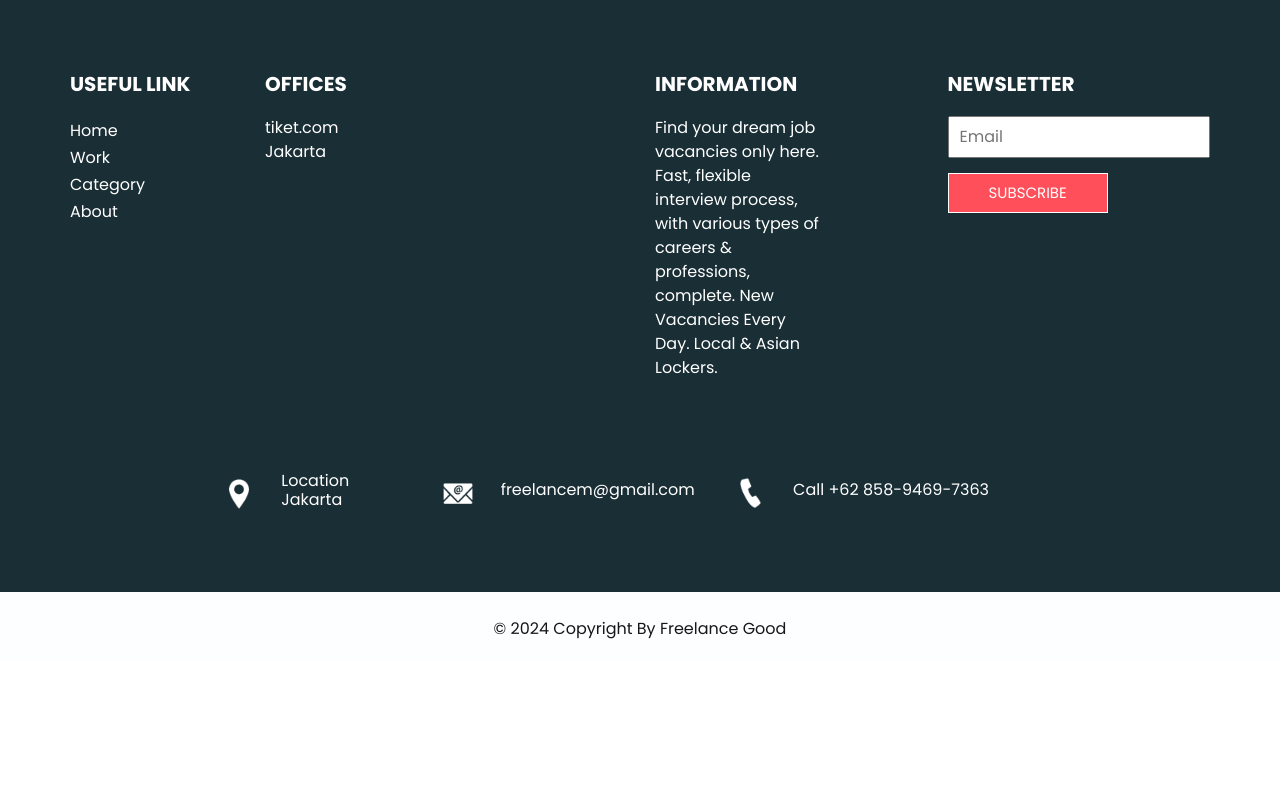
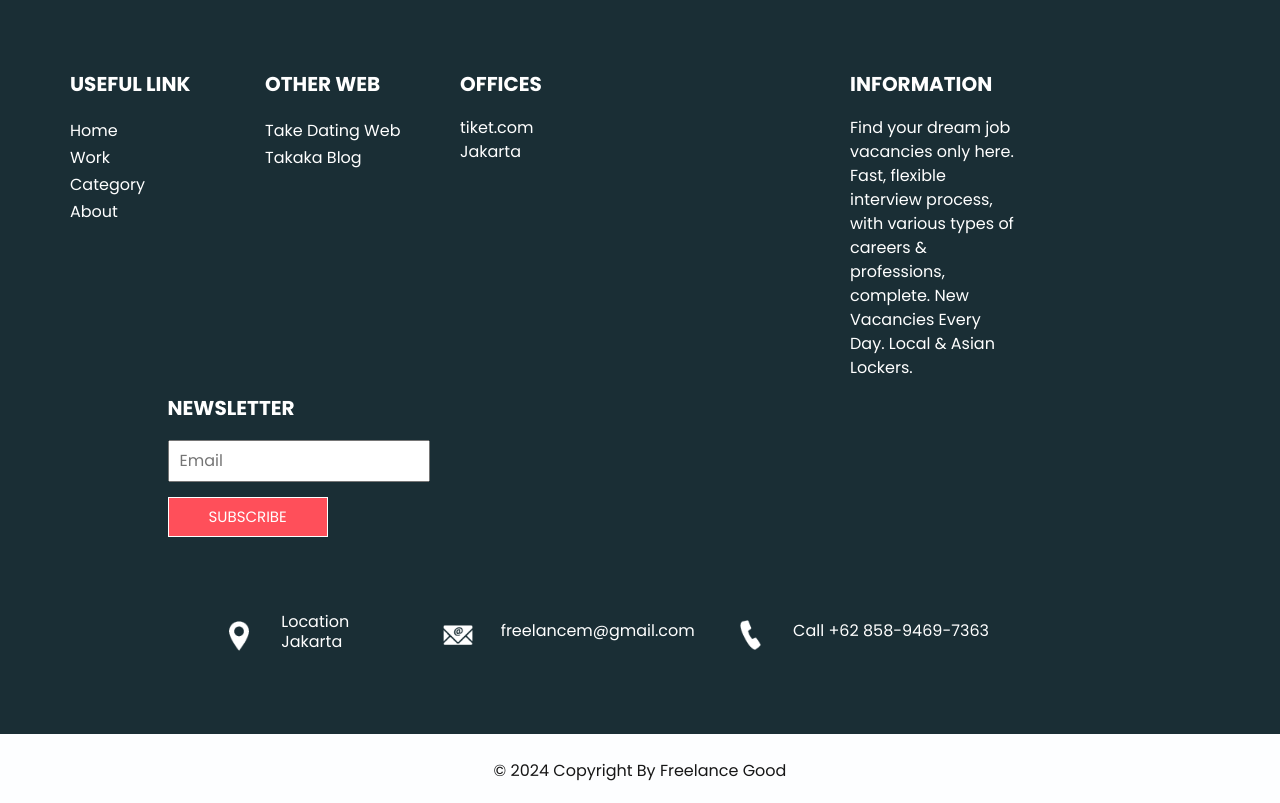
Before and after one commit to feelingjust/freelancem, a plain HTML site: page index.html in a window 1280 px wide. Shown: the part 4209-5012 px from the top of the page. Before the commit the page ends 4870 px from the top, so only its background shows below. Drawn offline with Linux system fonts and the light colour scheme.

Commit message:
Update index.html

```diff
--- a/index.html
+++ b/index.html
@@ -512,7 +512,6 @@
   <!-- end client section -->
 
 
-
   <!-- info section -->
 
   <section class="info_section ">
@@ -520,8 +519,7 @@
       <div class="container">
         <div class="info_top">
           <div class="info_logo">
-            <img src="images/logo.png" alt="" />
-            <span>
+            <img src="images/logo.png" alt="" /><span>
               Freelance
             </span>
           </div>
@@ -532,11 +530,11 @@
             <a href="">
               <img src="images/twitter.png" alt="">
             </a>
-            <a href="">
+            <a href="+62">
               <img src="images/wa.png" alt="">
             </a>
             <a href="https://www.instagram.com/Nanajahsih/">
-              <img src="images/instagram.png" alt="">
+             <img src="images/instagram.png" alt="">
             </a>
             <a href="#">
               <img src="images/youtube.png" alt="">
@@ -567,6 +565,23 @@
               </ul>
              </div>
             </div>
+
+            <div class="col-md-3 col-lg-2">
+              <div class="info_link-box">
+                <h5>
+                  Other Web
+                </h5>
+                <ul>
+                  <li class=" active">
+                    <a class="" href="errorbang.html">Take Dating Web <span class="sr-only">takewebna</span></a>
+                  </li>
+                  <li class=" active">
+                    <a class="" href="https://adnancuysel.github.io/blogtakaka/">Takaka Blog <span class="sr-only">freelancem</span></a>
+                  </li>
+              </ul>
+             </div>
+            </div>
+
           <div class="col-md-3 ">
               <h5>
                 Offices
@@ -601,6 +616,7 @@
             </div>
           </div>
         </div>
+
         <div class="row">
           <div class="col-lg-9 col-md-10 mx-auto">
             <div class="info_contact layout_padding2">
@@ -610,6 +626,7 @@
                     <div class="img-box">
                       <img src="images/location.png" alt="">
                     </div>
+
                     <div class="detail-box">
                       <h6>
                         Location<br>
@@ -618,11 +635,13 @@
                     </div>
                   </a>
                 </div>
+
                 <div class="col-md-4">
                   <a href="#" class="link-box">
                     <div class="img-box">
                       <img src="images/mail.png" alt="">
                     </div>
+
                     <div class="detail-box">
                       <h6>
                         freelancem@gmail.com
@@ -630,6 +649,7 @@
                     </div>
                   </a>
                 </div>
+
                 <div class="col-md-5">
                   <a href="#" class="link-box">
                     <div class="img-box">
@@ -646,14 +666,16 @@
             </div>
           </div>
         </div>
-
       </div>
     </div>
   </section>
 
+
   <!-- end info section -->
 
+
   <!-- footer section -->
+
   <footer class="container-fluid footer_section ">
     <div class="container">
       <p>
@@ -662,8 +684,8 @@
       </p>
     </div>
   </footer>
+
   <!-- end  footer section -->
-
 
   <script src="js/jquery-3.4.1.min.js"></script>
   <script src="js/bootstrap.js"></script>
@@ -673,4 +695,5 @@
 </body>
 </body>
 
-</html>
+
+  </html>
```
